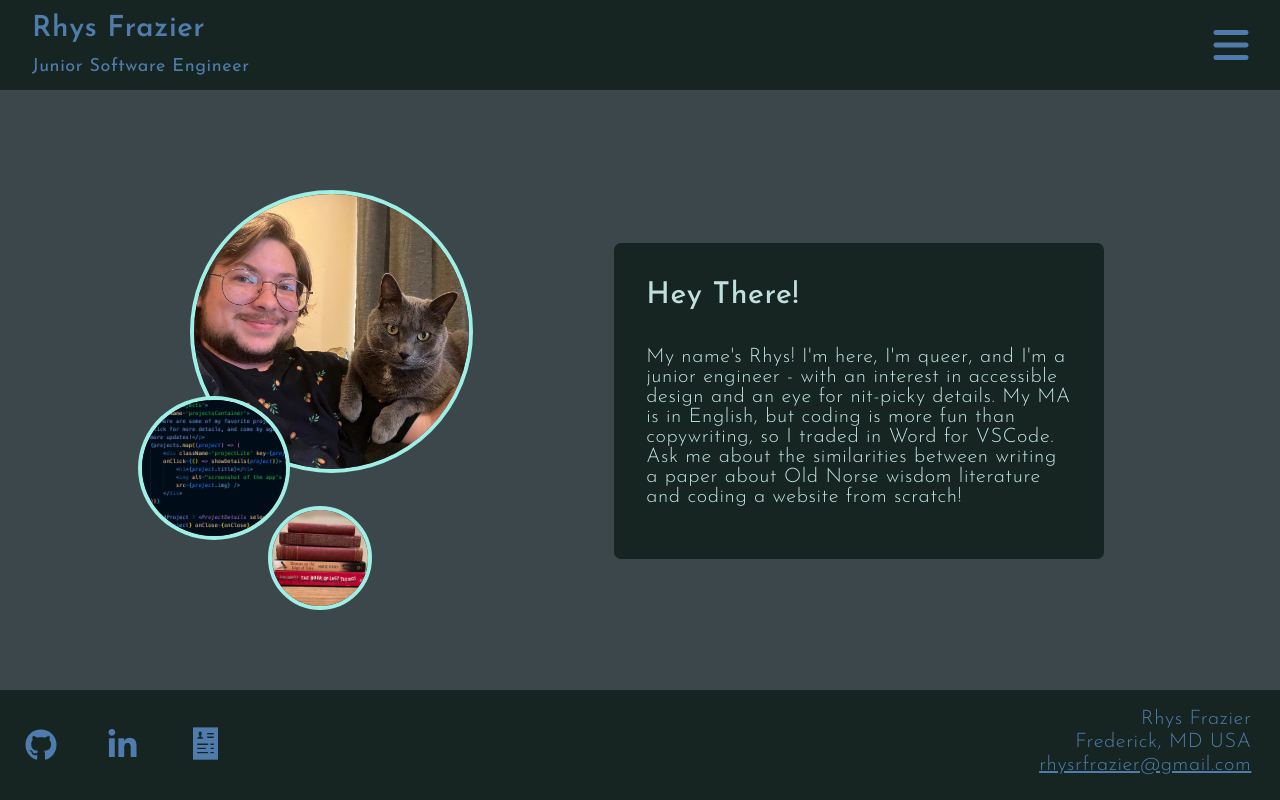
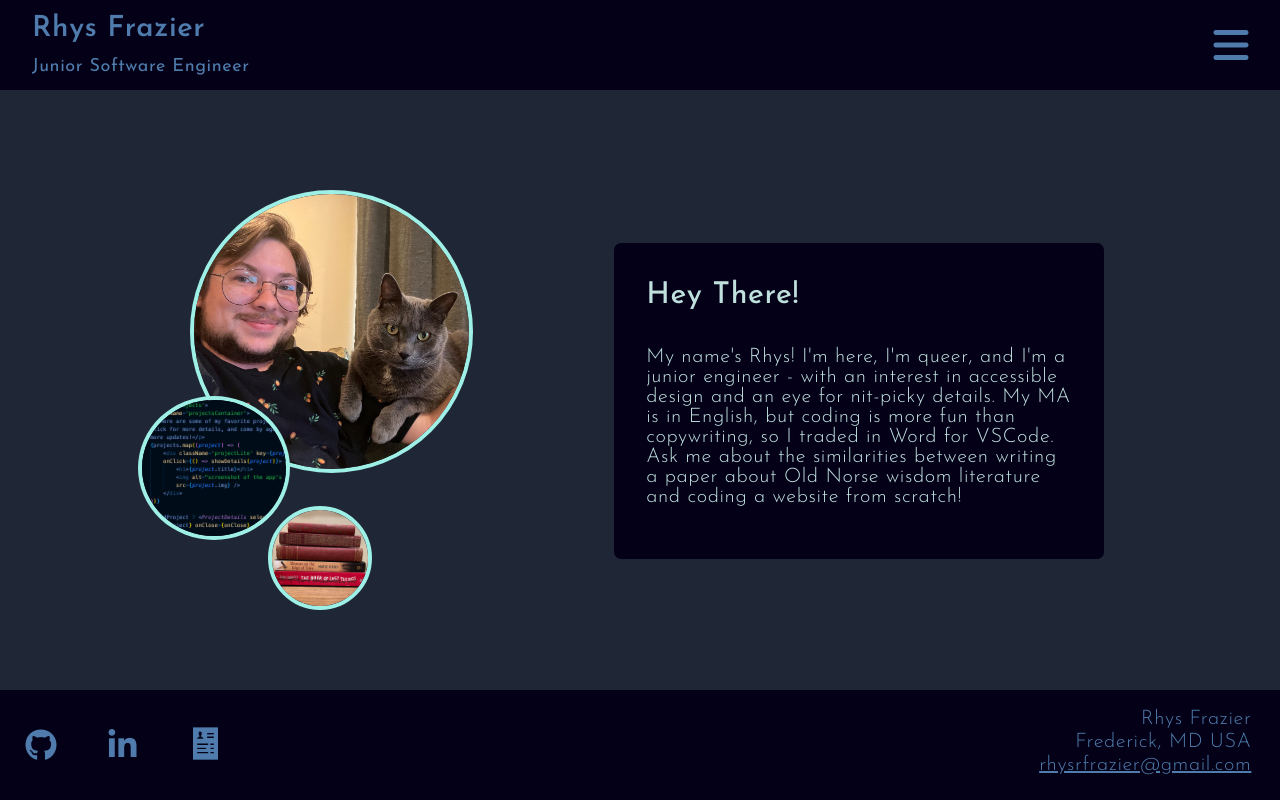
Before and after one commit to rhysrfrazier/Portfolio, a React (Vite) app: page / in a window 1280 px wide. Built offline with nearby package versions, Linux system fonts and the light colour scheme.

Commit message:
fixed contrast

```diff
--- a/src/App.css
+++ b/src/App.css
@@ -3,7 +3,7 @@
 body {
   height: 100vh;
   width: 100vw;
-  background-color: #3C474B;
+  background-color: #1f2736;
   font-family: 'Josefin Sans', sans-serif;
   letter-spacing: .6px;
   margin: 0 auto;
@@ -47,7 +47,7 @@ p {
   display: flex;
   justify-content: space-between;
 
-  background-color: #162521;
+  background-color: rgb(3, 0, 23);
 
   z-index: 1;
 }
@@ -106,7 +106,7 @@ p {
   justify-content: space-between;
 
   height: 110px;
-  background-color: #162521;
+  background-color: rgb(3, 0, 23);
 }
 
 .footerContact {
@@ -158,7 +158,7 @@ i {
 
 .heyThere {
   color: #c0e0de;
-  background-color: #162521;
+  background-color: rgb(3, 0, 23);
   padding: 1rem 2rem 2rem 2rem;
   width: 70%;
   border-radius: 7px;
@@ -196,7 +196,7 @@ i {
   border: 4px solid #9eefe5;
   border-radius: 50%;
   position: absolute;
-  background-color: black;
+  background-color: rgb(3, 0, 23);
   width: 275px;
 }
 
@@ -262,7 +262,7 @@ i {
 }
 
 .xpTechBlock {
-  background-color: #162521;
+  background-color: rgb(3, 0, 23);
   border-radius: 5px;
   width: 85px;
   height: 85px;
@@ -310,7 +310,7 @@ i {
 .tooltip .tipText {
   visibility: hidden;
   background-color: #c0e0deb1;
-  color: #162521;
+  color: rgb(3, 0, 23);
   text-align: center;
   padding: 5px;
   border-radius: 5px;
@@ -387,7 +387,7 @@ i {
 .projectLite {
   border: 4px solid #9eefe5;
   border-radius: 10px;
-  background-color: #162521;
+  background-color: rgb(3, 0, 23);
   cursor: pointer;
 
   display: flex;
@@ -431,7 +431,7 @@ i {
 .detailModal {
   margin: 0 auto;
   border-radius: 10px;
-  background-color: #162521;
+  background-color: rgb(3, 0, 23);
 
   height: 80vh;
   width: 80vw;
@@ -497,7 +497,7 @@ i {
 .projectLinks a {
   text-decoration: none;
   background-color: #9eefe5;
-  color: #162521;
+  color: rgb(3, 0, 23);
   padding: 1rem;
   width: 70px;
   text-align: center;
@@ -525,7 +525,7 @@ i {
   flex-direction: column;
 
   color: #c0e0de;
-  background-color: #162521;
+  background-color: rgb(3, 0, 23);
   border: 2px solid #9eefe5;
 
   padding: 3rem;
@@ -596,7 +596,7 @@ textarea {
   border: none;
 
   background-color: #9eefe5;
-  color: #162521;
+  color: rgb(3, 0, 23);
 }
 
 /* smaller screens */
@@ -619,7 +619,7 @@ textarea {
   .navBurger {
     display: inline;
     border: none;
-    background-color: #162521;
+    background-color: rgb(3, 0, 23);
   }
 
   .navLinks {
@@ -636,7 +636,7 @@ textarea {
     top: 90px;
     right: 0;
 
-    background-color: #162521;
+    background-color: rgb(3, 0, 23);
     border-left: 2px solid #4f7cac;
     border-bottom: 2px solid #4f7cac;
     border-radius: 5px;
@@ -730,7 +730,7 @@ textarea {
     left: 0;
     bottom: 0;
 
-    background-color: #162521;
+    background-color: rgb(3, 0, 23);
     border: none;
     border-radius: 0;
 
```
